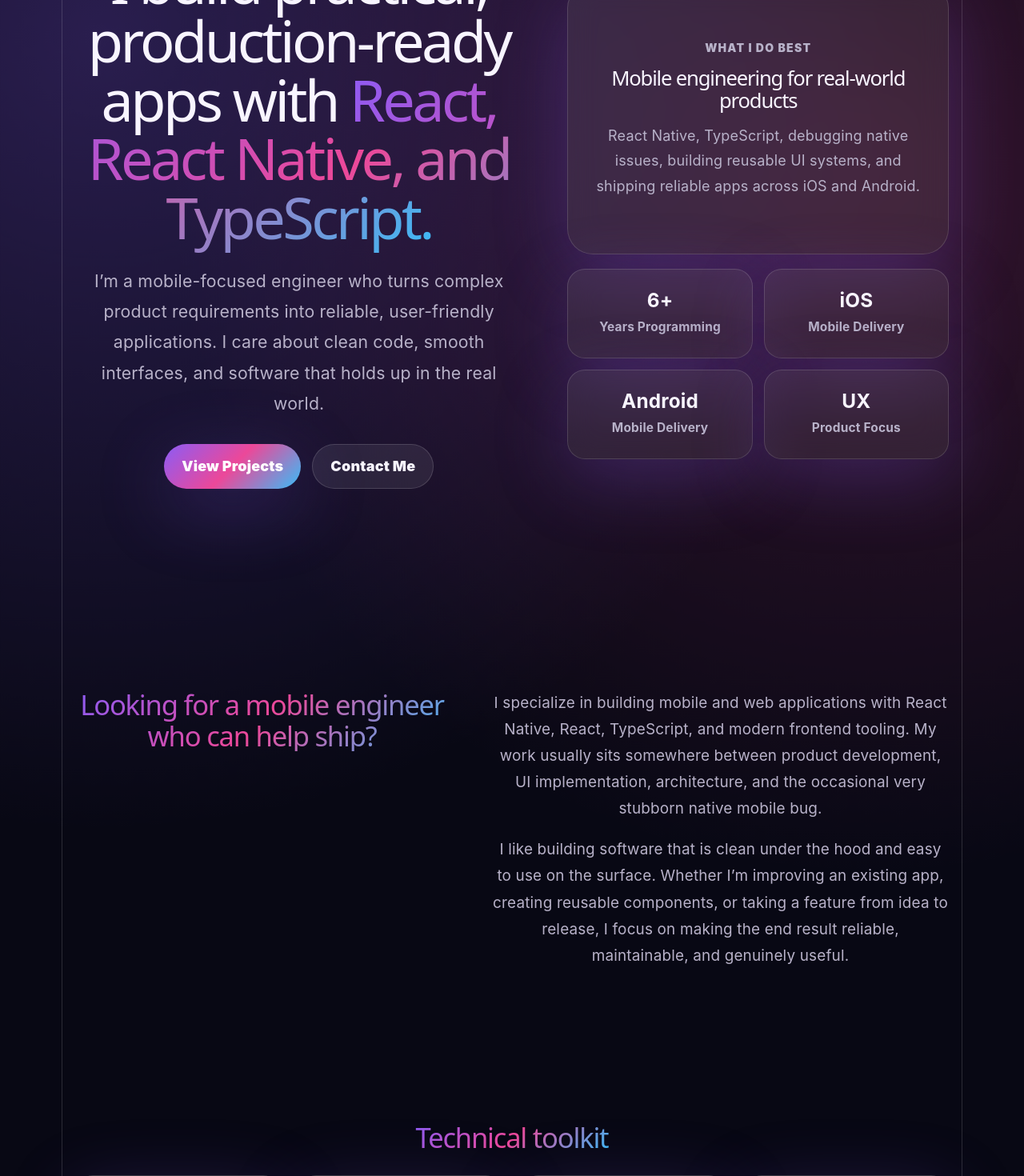
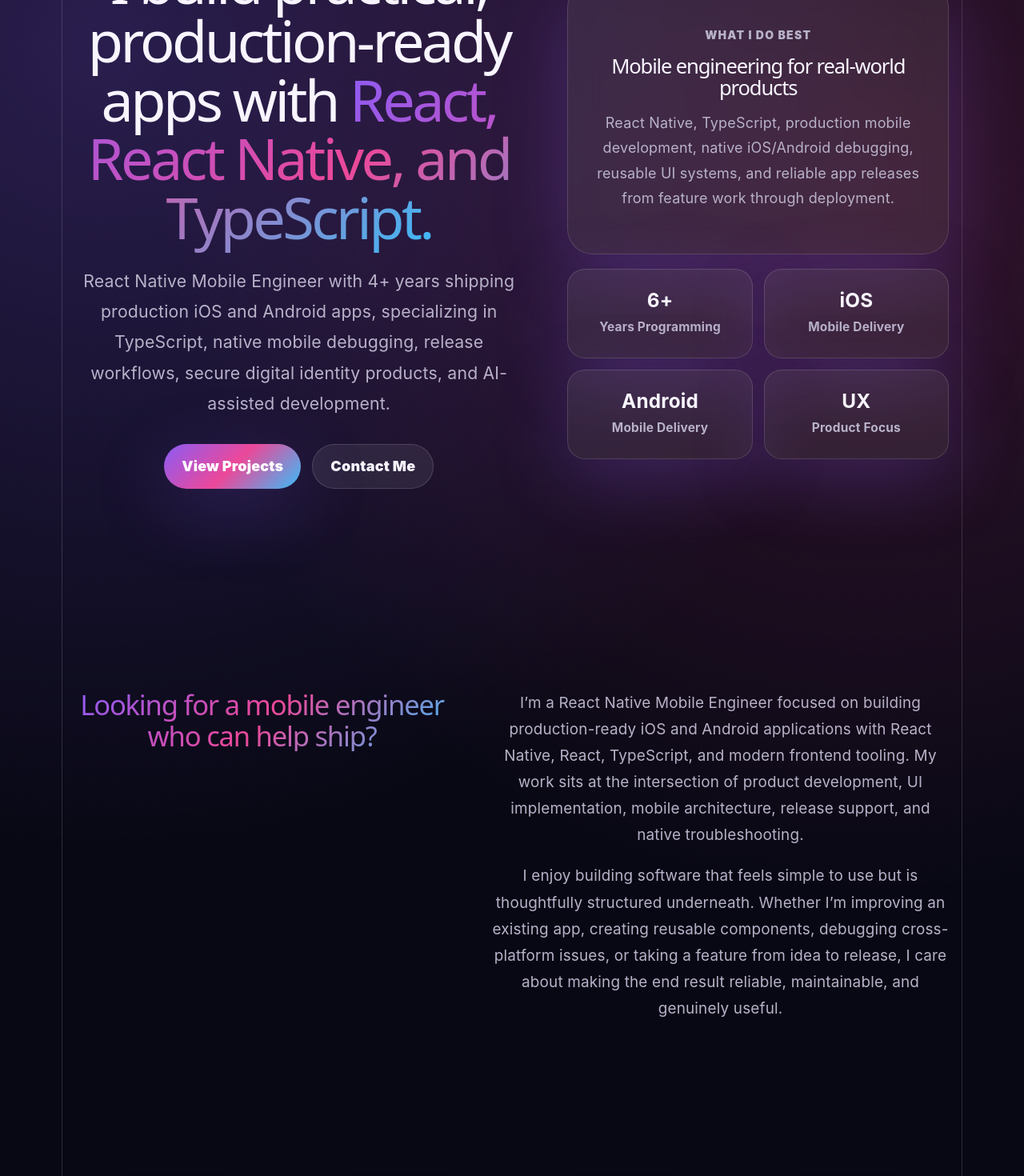
Before and after one commit to ryankoch13/reactjs-vite-portfolio, a React (Vite) app in the folder portfolio/: page / in a window 1280 px wide. Shown: the part 300-1770 px from the top of the page at 80% size. Built offline with nearby package versions, Linux system fonts and the light colour scheme.

Commit message:
chore: update header text
Signed-off-by: ryankoch13 <ryan.koch13@gmail.com>

```diff
--- a/portfolio/src/App.jsx
+++ b/portfolio/src/App.jsx
@@ -141,10 +141,10 @@ export default function App() {
             </h1>
 
             <p className="heroDescription">
-              I’m a mobile-focused engineer who turns complex product
-              requirements into reliable, user-friendly applications. I care
-              about clean code, smooth interfaces, and software that holds up in
-              the real world.
+              React Native Mobile Engineer with 4+ years shipping production iOS
+              and Android apps, specializing in TypeScript, native mobile
+              debugging, release workflows, secure digital identity products,
+              and AI-assisted development.
             </p>
 
             <div className="heroActions">
@@ -168,9 +168,9 @@ export default function App() {
               <p className="cardLabel">What I Do Best</p>
               <h2>Mobile engineering for real-world products</h2>
               <p>
-                React Native, TypeScript, debugging native issues, building
-                reusable UI systems, and shipping reliable apps across iOS and
-                Android.
+                React Native, TypeScript, production mobile development, native
+                iOS/Android debugging, reusable UI systems, and reliable app
+                releases from feature work through deployment.
               </p>
             </div>
 
@@ -204,19 +204,20 @@ export default function App() {
 
           <div className="aboutText">
             <p>
-              I specialize in building mobile and web applications with React
-              Native, React, TypeScript, and modern frontend tooling. My work
-              usually sits somewhere between product development, UI
-              implementation, architecture, and the occasional very stubborn
-              native mobile bug.
+              I’m a React Native Mobile Engineer focused on building
+              production-ready iOS and Android applications with React Native,
+              React, TypeScript, and modern frontend tooling. My work sits at
+              the intersection of product development, UI implementation, mobile
+              architecture, release support, and native troubleshooting.
             </p>
 
             <p>
-              I like building software that is clean under the hood and easy to
-              use on the surface. Whether I’m improving an existing app,
-              creating reusable components, or taking a feature from idea to
-              release, I focus on making the end result reliable, maintainable,
-              and genuinely useful.
+              I enjoy building software that feels simple to use but is
+              thoughtfully structured underneath. Whether I’m improving an
+              existing app, creating reusable components, debugging
+              cross-platform issues, or taking a feature from idea to release, I
+              care about making the end result reliable, maintainable, and
+              genuinely useful.
             </p>
           </div>
         </section>
```
